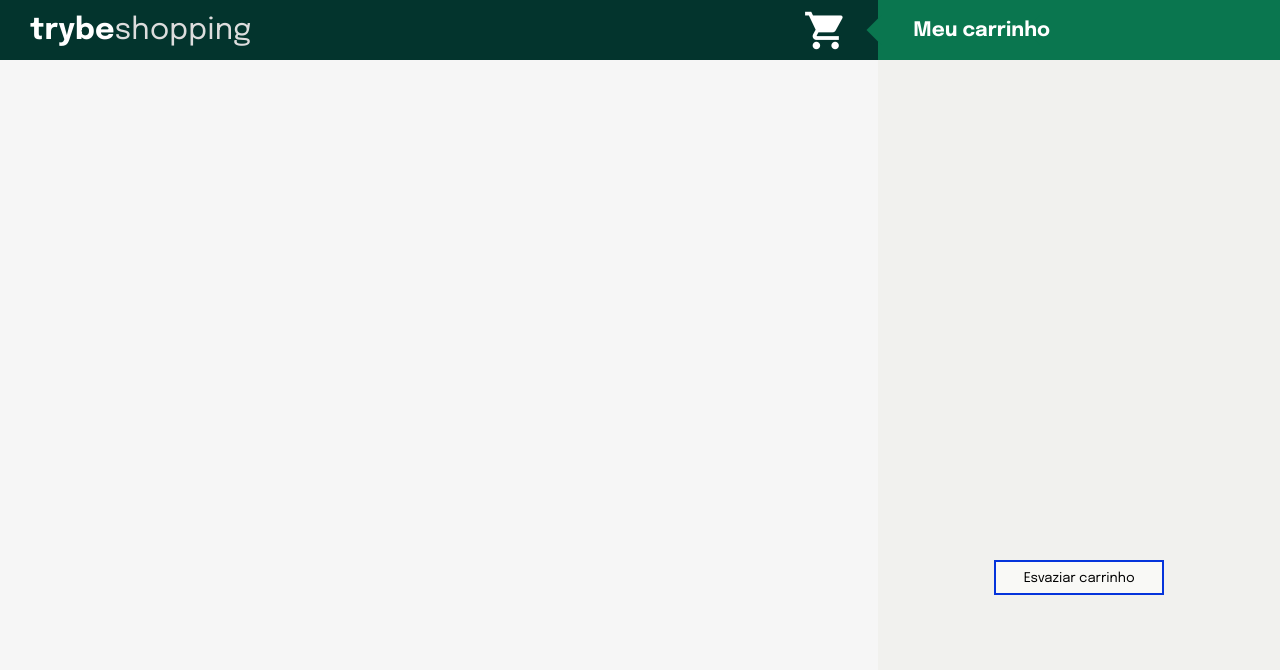
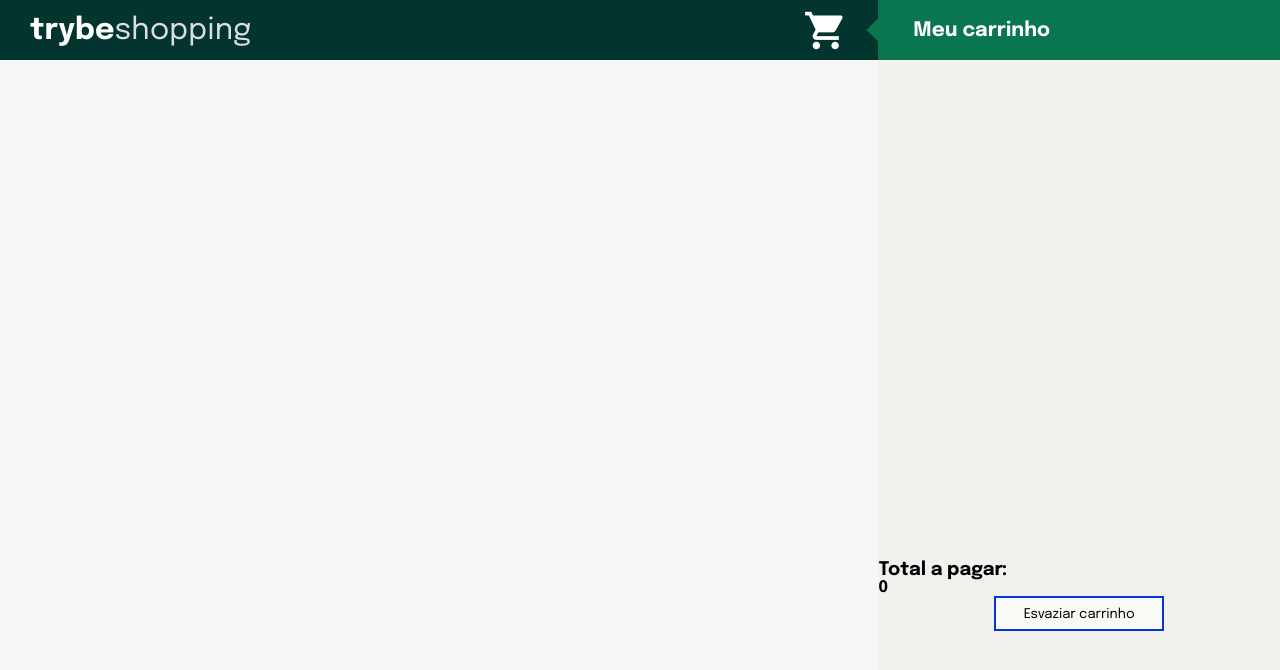
Before and after one commit to Pedroicn/10th-Shopping-cart-project, a website with bundled scripts: page index.html in a window 1280 px wide. Built offline with nearby package versions, Linux system fonts and the light colour scheme; no server answers.

Commit message:
Requisito 9

```diff
--- a/index.html
+++ b/index.html
@@ -30,6 +30,8 @@
       <section class="items"></section>
       <section class="cart">
         <ol class="cart__items"></ol>
+        <h3>Total a pagar:</h3>
+        <h4 class="total-price"></h4>
         <button class="empty-cart">Esvaziar carrinho</button>
       </section>
     </section>
--- a/script.js
+++ b/script.js
@@ -14,9 +14,20 @@ const createCustomElement = (element, className, innerText) => {
   return e;
 };
 
+const sumPrices = () => {
+  const li = document.querySelectorAll('.cart__item');
+  const totalHTML = document.querySelector('.total-price');
+
+  const arrayPrices = [];
+  li.forEach((element) => arrayPrices.push(element.innerText.split('$')[1]));
+  const total = arrayPrices.reduce((acc, crr) => parseFloat(acc) + parseFloat(crr), 0);
+  totalHTML.innerText = total;
+};
+
 const cartItemClickListener = (event) => {
   event.target.remove();
   saveCartItems(JSON.stringify(cartList.innerHTML));
+  sumPrices();
 };
 cartList.addEventListener('click', cartItemClickListener);
 
@@ -41,6 +52,7 @@ const insertProductInCart = async (event) => {
   cartList.appendChild(li);
 
   saveCartItems(JSON.stringify(cartList.innerHTML));
+  sumPrices();
 };
 
 const createProductItemElement = ({ sku, name, image }) => {
@@ -70,4 +82,5 @@ const insertInformation = async () => {
 window.onload = () => {
   insertInformation();
   cartList.innerHTML = getSavedCartItems('cartItems');
+  sumPrices();
 };
```
